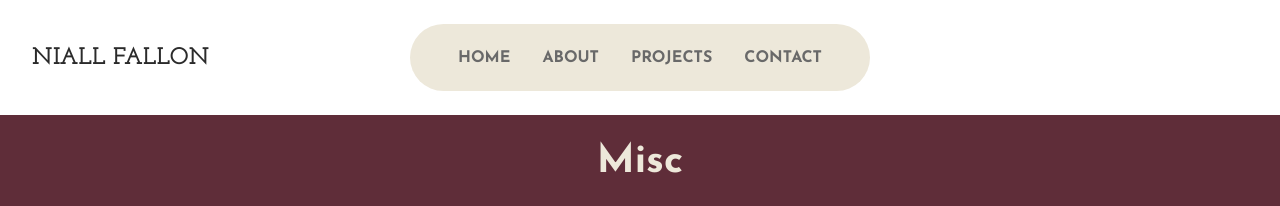
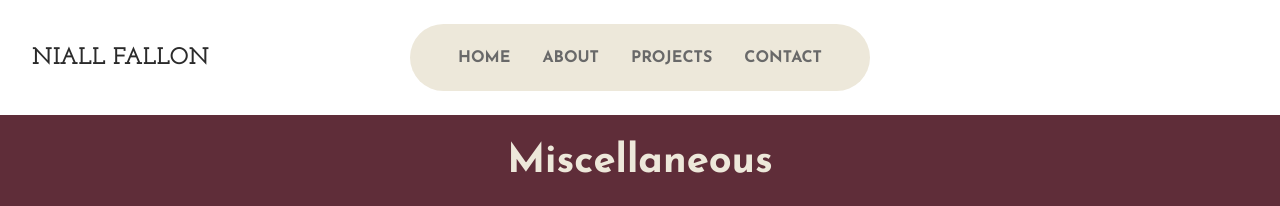
Before and after one commit to niallmachin/lonely-hearts, a Gatsby site: page /misc/ in a window 1280 px wide. Shown: the top 206 px of the page. Built offline with nearby package versions, Linux system fonts and the light colour scheme; Gatsby itself is replaced by a stand-in of ours.

Commit message:
Update from Forestry.io Niall Fallon updated content/projects/misc.md

```diff
--- a/content/projects/misc.md
+++ b/content/projects/misc.md
@@ -1,7 +1,7 @@
 ---
 template: project
 date: 2021-01-20T23:00:00.000+00:00
-title: Misc
+title: Miscellaneous
 gallery:
 - "/content/images/untitled-2.png"
 - "/content/images/untitled-design-2.png"
```
